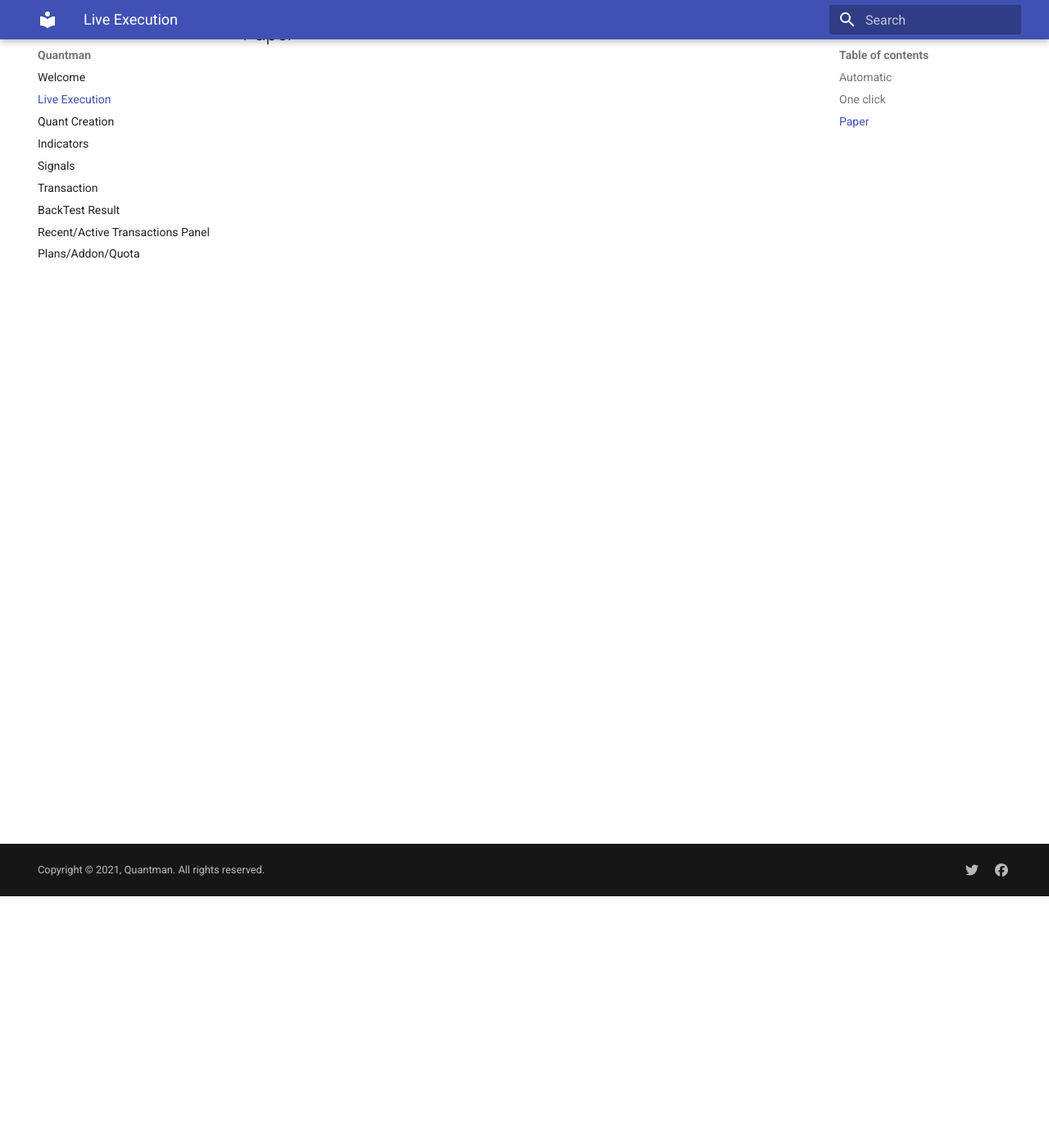
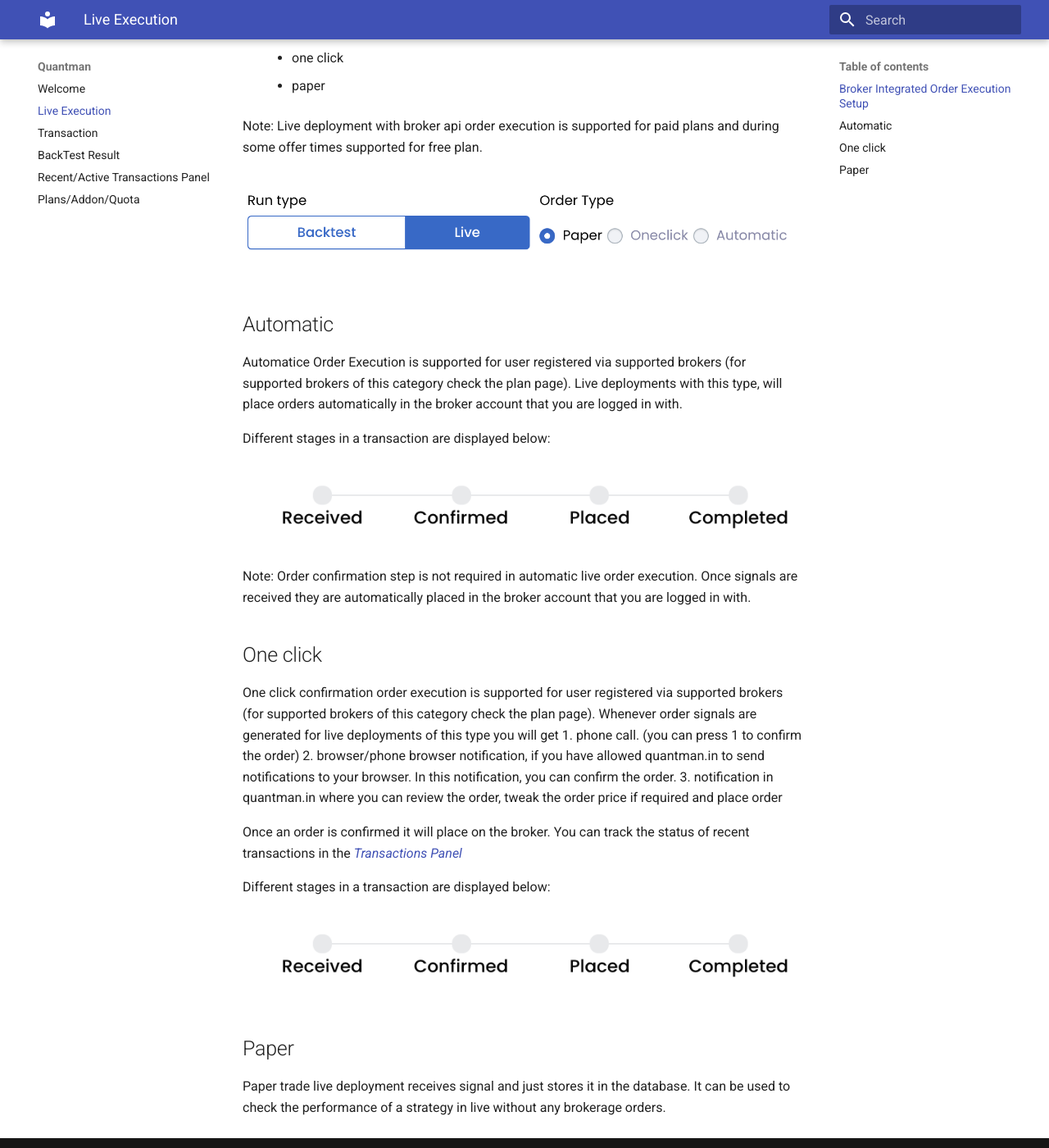
Before and after one commit to zeequant/quantman-docs, an MkDocs documentation site: the page built from docs/liveExecution.md, in a window 1280 px wide and 1400 px high, scrolled down 307 px. Shown: the whole window at 82% size. Built offline with MkDocs 1.6.1 and Material for MkDocs 9.7.7, drawn with Linux system fonts in a browser that asks for light colours; some of the changed text lies outside the part shown.

Commit message:
few more pages.

```diff
--- a/docs/liveExecution.md
+++ b/docs/liveExecution.md
@@ -1,7 +1,47 @@
 # Live Execution
+
+
+## Broker Integrated Order Execution Setup
+
+1. Just login via the supported broker.
+2. Create a quant and select type live in Run Type.
+3. Select the Order execution type to what suits you best
+    - automatic
+    - one click
+    - paper
+
+Note: Live deployment with broker api order execution is supported for paid plans and during some offer times supported for
+free plan.
+
+<figure markdown>![Backtest Result Metrics](img/quantCreate-liveOrderExecutionType.png){ width="auto" }</figure>
 
 ## Automatic
 
+Automatice Order Execution is supported for user registered via supported brokers (for supported brokers of this category check the plan page).
+Live deployments with this type, will place orders automatically in the broker account that you are logged in with.
+
+Different stages in a transaction are displayed below:
+
+<figure markdown>![Transaction Stages](img/transactionStages.png){ width="auto" }</figure>
+
+Note: Order confirmation step is not required in automatic live order execution. Once signals are received they are automatically placed in
+the broker account that you are logged in with.
 ## One click
 
+One click confirmation order execution is supported for user registered via supported brokers (for supported brokers of this category check the plan page).
+Whenever order signals are generated for live deployments of this type you will get
+1. phone call. (you can press 1 to confirm the order)
+2. browser/phone browser notification, if you have allowed quantman.in to send notifications to your browser. In this
+notification, you can confirm the order.
+3. notification in quantman.in where you can review the order, tweak the order price if required and place order
+
+Once an order is confirmed it will place on the broker. You can track the status of recent transactions in the [*Transactions Panel*](/#1-recentactive-transactions-panel-button)
+
+Different stages in a transaction are displayed below:
+
+<figure markdown>![Transaction Stages](img/transactionStages.png){ width="auto" }</figure>
+
 ## Paper
+
+Paper trade live deployment receives signal and just stores it in the database. It can be used to check the performance of a strategy
+in live without any brokerage orders.
--- a/mkdocs.yml
+++ b/mkdocs.yml
@@ -5,9 +5,9 @@
 nav:
   - Welcome: "index.md"
   - Live Execution: "liveExecution.md"
-  - Quant Creation: "quantCreation.md"
-  - Indicators: "indicators.md"
-  - Signals: "signals.md"
+  # - Quant Creation: "quantCreation.md"
+  # - Indicators: "indicators.md"
+  # - Signals: "signals.md"
   - Transaction: "transaction.md"
   - BackTest Result: "backtestResult.md"
   - "Recent/Active Transactions Panel": "transactionPanel.md"
```
Also changed, not shown: docs/index.md (+20 -13 lines), docs/plansAndQuota.md (+44 -0 lines), docs/transactionPanel.md (+16 -0 lines), docs/img/dashboard-optionsStrategyBuilder.png (added), docs/img/dashboard-profitableStrategies.png (added), docs/img/dashboard-readymadeStrategies.png (added), docs/img/header.png (added), docs/img/notificationPanel.png (added), docs/img/profilePage-plansAndQuota.png (added), docs/img/quantCreate-liveOrderExecutionType.png (added), docs/img/transactionPanel.png (added), docs/img/transactionStages.png (added).
